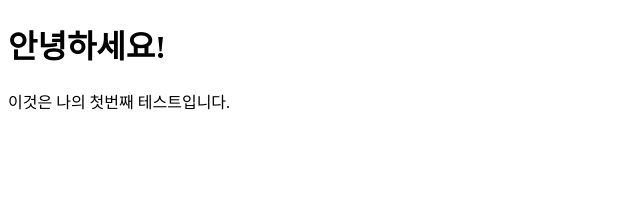
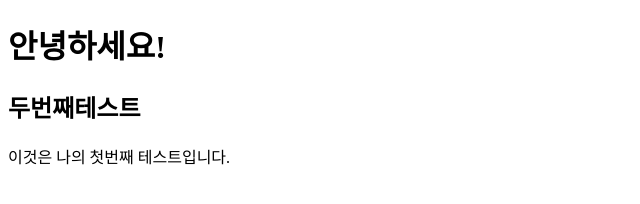
Before and after one commit to BrokeNose/deploytest, a plain HTML site: page index.html in a window 1280 px wide. Shown: the whole page, without its empty margins (0-640 px from the left). Drawn offline with Linux system fonts and the light colour scheme.

Commit message:
second test

```diff
--- a/index.html
+++ b/index.html
@@ -5,6 +5,7 @@
 </head>
 <body>
     <h1>안녕하세요!</h1>
+
+    <h2>두번째테스트</h2>
     <p>이것은 나의 첫번째 테스트입니다.</p>
 </body>
-</html>
```
